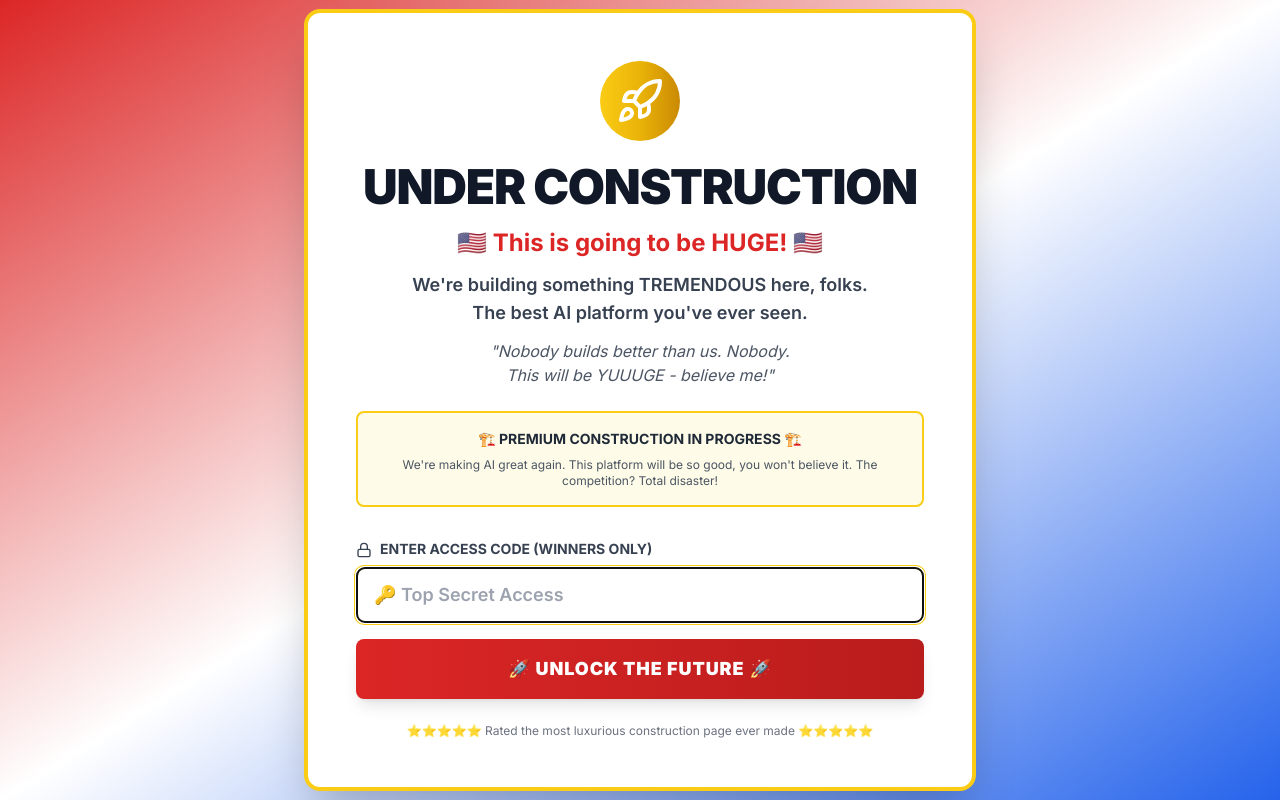
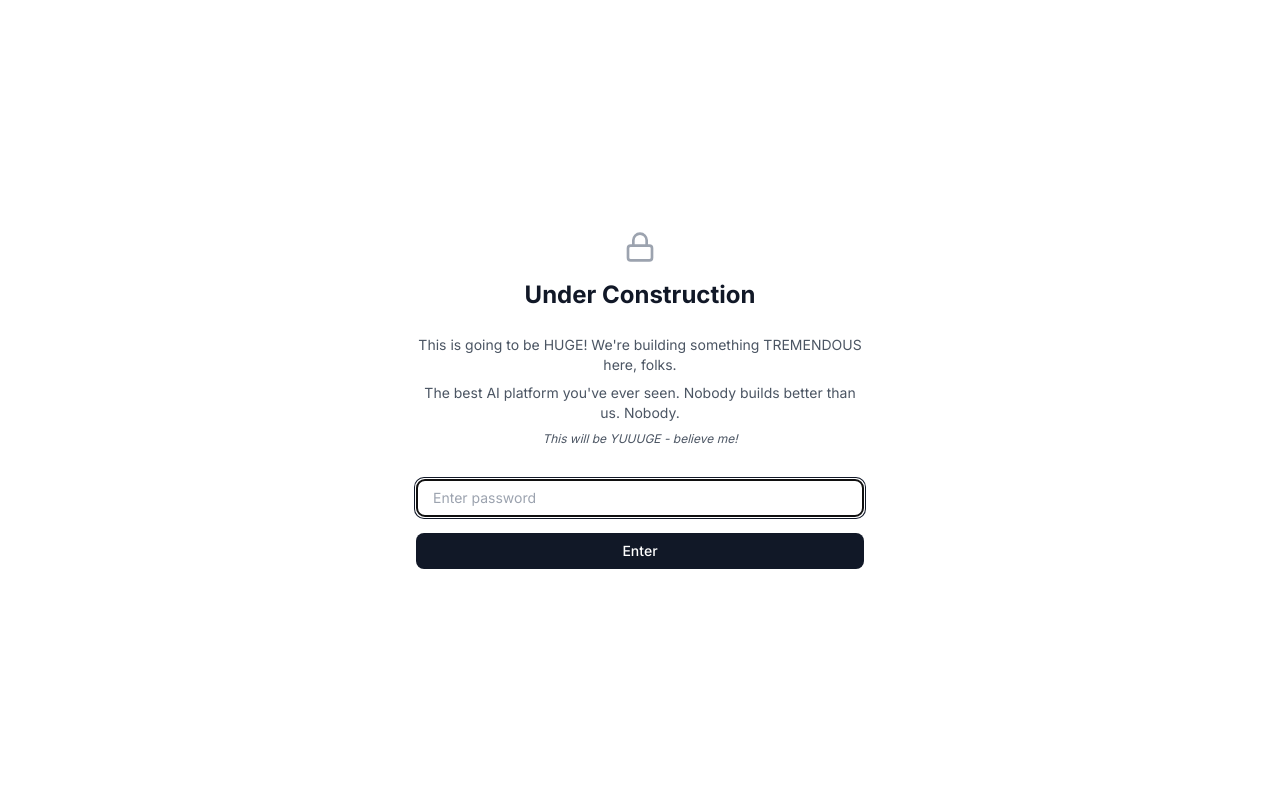
Before and after one commit to blablabuildteam/blablabuild, a Next.js app: page / in a window 1280 px wide. Built offline with nearby package versions, Linux system fonts and the light colour scheme.

Commit message:
Make password gate minimal with Trump content only

```diff
--- a/app/layout.tsx
+++ b/app/layout.tsx
@@ -1,10 +1,17 @@
 import type { Metadata } from "next";
-import { Inter } from "next/font/google";
+import { Inter, Fredoka } from "next/font/google";
 import "./globals.css";
 import AIWidget from "@/components/AIWidget";
 import PasswordGate from "@/components/PasswordGate";
 
 const inter = Inter({ subsets: ["latin"] });
+
+// Fredoka font for playful "blabla" logo
+const loopySans = Fredoka({
+  weight: "400",
+  subsets: ["latin"],
+  variable: '--font-loopy-sans',
+});
 
 export const metadata: Metadata = {
   title: "blablabuild | AI & Automatisering voor Snelle Groei",
@@ -19,7 +26,7 @@ export default function RootLayout({
 }) {
   return (
     <html lang="nl">
-      <body className={inter.className}>
+      <body className={`${inter.className} ${loopySans.variable}`}>
         <PasswordGate>
           {children}
           <AIWidget />
--- a/app/page.tsx
+++ b/app/page.tsx
@@ -89,7 +89,9 @@ export default function HomePage() {
             <div className="w-6 h-6 bg-bla-lime rounded-md flex items-center justify-center">
               <Quote className="w-3.5 h-3.5 text-bla-dark" />
             </div>
-            <span className="text-lg font-semibold">blablabuild</span>
+            <span className="text-lg font-semibold">
+              <span className="font-loopy-sans">blabla</span>build
+            </span>
           </div>
 
           <button
@@ -258,7 +260,9 @@ export default function HomePage() {
         <div className="max-w-5xl mx-auto px-4">
           <div className="flex flex-col md:flex-row justify-between items-center gap-4 text-center md:text-left">
             <div>
-              <h3 className="text-lg font-bold mb-1">blablabuild</h3>
+              <h3 className="text-lg font-bold mb-1">
+                <span className="font-loopy-sans">blabla</span>build
+              </h3>
               <p className="text-xs text-gray-500">Connect → Co-Create → Build → Scale</p>
             </div>
             <div>
--- a/components/PasswordGate.tsx
+++ b/components/PasswordGate.tsx
@@ -1,8 +1,7 @@
 'use client';
 
 import { useState } from 'react';
-import { motion } from 'framer-motion';
-import { Lock, Rocket } from 'lucide-react';
+import { Lock } from 'lucide-react';
 
 export default function PasswordGate({ children }: { children: React.ReactNode }) {
   const [password, setPassword] = useState('');
@@ -15,7 +14,7 @@ export default function PasswordGate({ children }: { children: React.ReactNode }
       setIsUnlocked(true);
       setError('');
     } else {
-      setError('Wrong password! Not a winner!');
+      setError('Wrong password.');
       setPassword('');
     }
   };
@@ -25,95 +24,53 @@ export default function PasswordGate({ children }: { children: React.ReactNode }
   }
 
   return (
-    <div className="min-h-screen bg-gradient-to-br from-red-600 via-white to-blue-600 flex items-center justify-center px-4">
-      <motion.div
-        initial={{ opacity: 0, scale: 0.95 }}
-        animate={{ opacity: 1, scale: 1 }}
-        transition={{ duration: 0.5 }}
-        className="max-w-2xl w-full"
-      >
-        <div className="bg-white rounded-2xl shadow-2xl p-8 md:p-12 border-4 border-yellow-400">
-          {/* Gold Trump-style header */}
+    <div className="min-h-screen bg-white flex items-center justify-center px-4">
+      <div className="max-w-md w-full">
         <div className="text-center mb-8">
-            <div className="inline-block p-4 bg-gradient-to-r from-yellow-400 via-yellow-500 to-yellow-600 rounded-full mb-4">
-              <Rocket className="w-12 h-12 text-white" />
+          <div className="mb-6">
+            <Lock className="w-8 h-8 text-gray-400 mx-auto mb-4" />
+            <h1 className="text-2xl font-bold text-gray-900 mb-2">
+              Under Construction
+            </h1>
           </div>
 
-            <h1 className="text-4xl md:text-5xl font-black mb-4 text-gray-900 uppercase tracking-tight">
-              UNDER CONSTRUCTION
-            </h1>
-
-            <div className="space-y-3 mb-6">
-              <p className="text-xl md:text-2xl font-bold text-red-600">
-                🇺🇸 This is going to be HUGE! 🇺🇸
+          <div className="space-y-2 mb-6 text-sm text-gray-600">
+            <p>
+              This is going to be HUGE! We're building something TREMENDOUS here, folks.
             </p>
-
-              <p className="text-lg text-gray-700 font-semibold">
-                We're building something TREMENDOUS here, folks.
-                <br />
-                The best AI platform you've ever seen.
+            <p>
+              The best AI platform you've ever seen. Nobody builds better than us. Nobody.
             </p>
-
-              <p className="text-base text-gray-600 italic">
-                "Nobody builds better than us. Nobody.
-                <br />
-                This will be YUUUGE - believe me!"
-              </p>
-            </div>
-
-            <div className="bg-yellow-50 border-2 border-yellow-400 rounded-lg p-4 mb-6">
-              <p className="text-sm font-bold text-gray-800 mb-2">
-                🏗️ PREMIUM CONSTRUCTION IN PROGRESS 🏗️
-              </p>
-              <p className="text-xs text-gray-600">
-                We're making AI great again. This platform will be so good,
-                you won't believe it. The competition? Total disaster!
+            <p className="text-xs italic">
+              This will be YUUUGE - believe me!
             </p>
           </div>
         </div>
 
-          {/* Password Form */}
         <form onSubmit={handleSubmit} className="space-y-4">
           <div>
-              <label htmlFor="password" className="block text-sm font-bold text-gray-700 mb-2 uppercase">
-                <Lock className="w-4 h-4 inline mr-2" />
-                Enter Access Code (Winners Only)
-              </label>
             <input
               type="password"
               id="password"
               value={password}
               onChange={(e) => setPassword(e.target.value)}
-                className="w-full px-4 py-3 border-2 border-gray-300 rounded-lg focus:ring-2 focus:ring-yellow-400 focus:border-yellow-400 text-lg font-semibold"
-                placeholder="🔑 Top Secret Access"
+              className="w-full px-4 py-2 border border-gray-300 rounded-lg focus:ring-2 focus:ring-gray-900 focus:border-transparent text-sm"
+              placeholder="Enter password"
               autoFocus
             />
             {error && (
-                <motion.p
-                  initial={{ opacity: 0, y: -10 }}
-                  animate={{ opacity: 1, y: 0 }}
-                  className="text-red-600 text-sm font-bold mt-2"
-                >
-                  ❌ {error}
-                </motion.p>
+              <p className="text-red-600 text-xs mt-2">{error}</p>
             )}
           </div>
 
           <button
             type="submit"
-              className="w-full bg-gradient-to-r from-red-600 to-red-700 hover:from-red-700 hover:to-red-800 text-white font-black py-4 rounded-lg uppercase tracking-wider text-lg shadow-lg transform transition-all hover:scale-105"
+            className="w-full bg-gray-900 hover:bg-gray-800 text-white py-2 rounded-lg text-sm font-medium transition-colors"
           >
-              🚀 UNLOCK THE FUTURE 🚀
+            Enter
           </button>
         </form>
-
-          <div className="mt-6 text-center">
-            <p className="text-xs text-gray-500">
-              ⭐⭐⭐⭐⭐ Rated the most luxurious construction page ever made ⭐⭐⭐⭐⭐
-            </p>
       </div>
-        </div>
-      </motion.div>
     </div>
   );
 }
--- a/tailwind.config.ts
+++ b/tailwind.config.ts
@@ -8,6 +8,9 @@ const config: Config = {
   ],
   theme: {
     extend: {
+      fontFamily: {
+        'loopy-sans': ['var(--font-loopy-sans)', 'sans-serif'],
+      },
       colors: {
         // Minimal white OpenAI-inspired with neon lime accent
         bla: {
```
Lines whose indentation alone changed are shown as unchanged.
